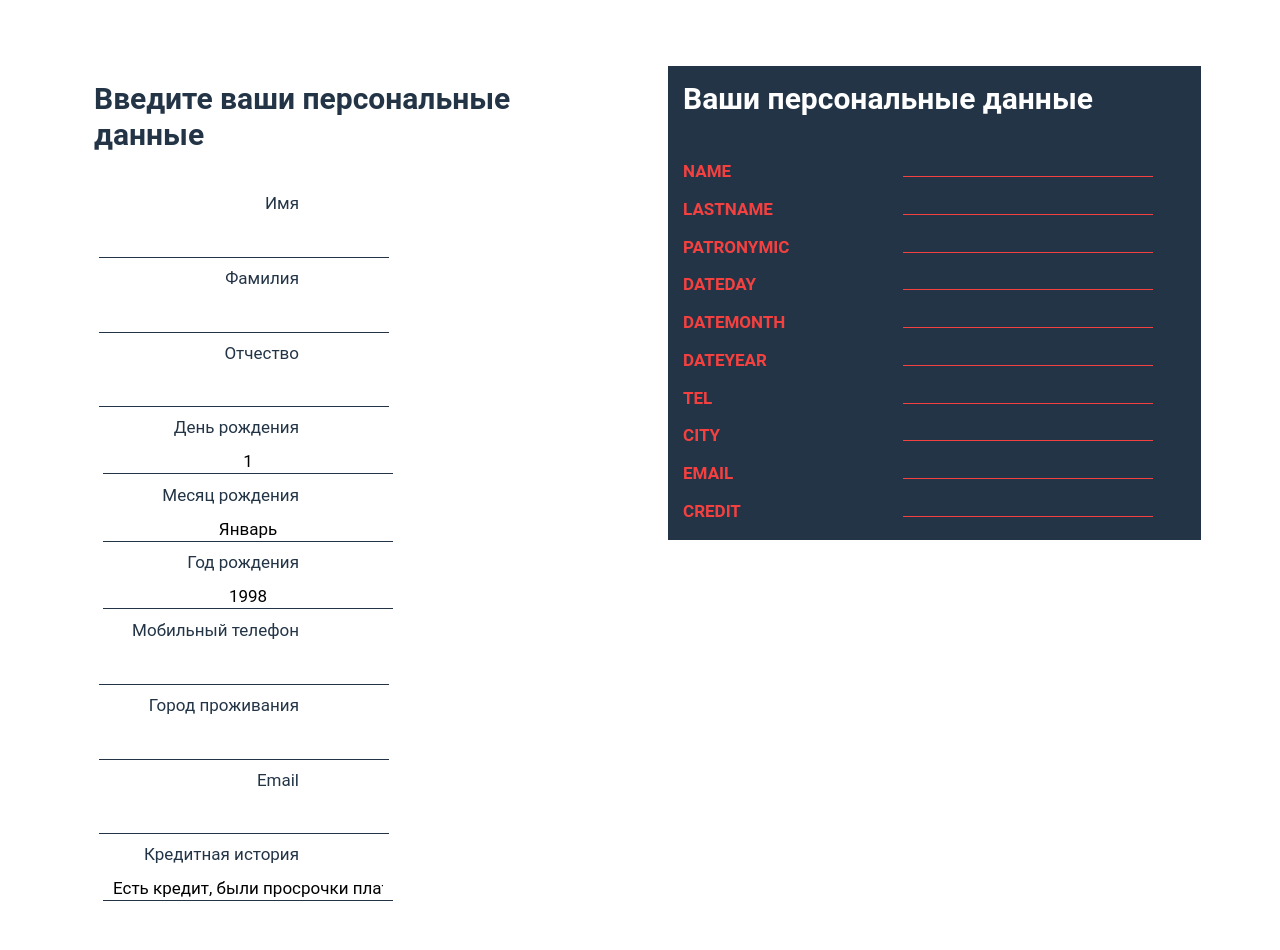
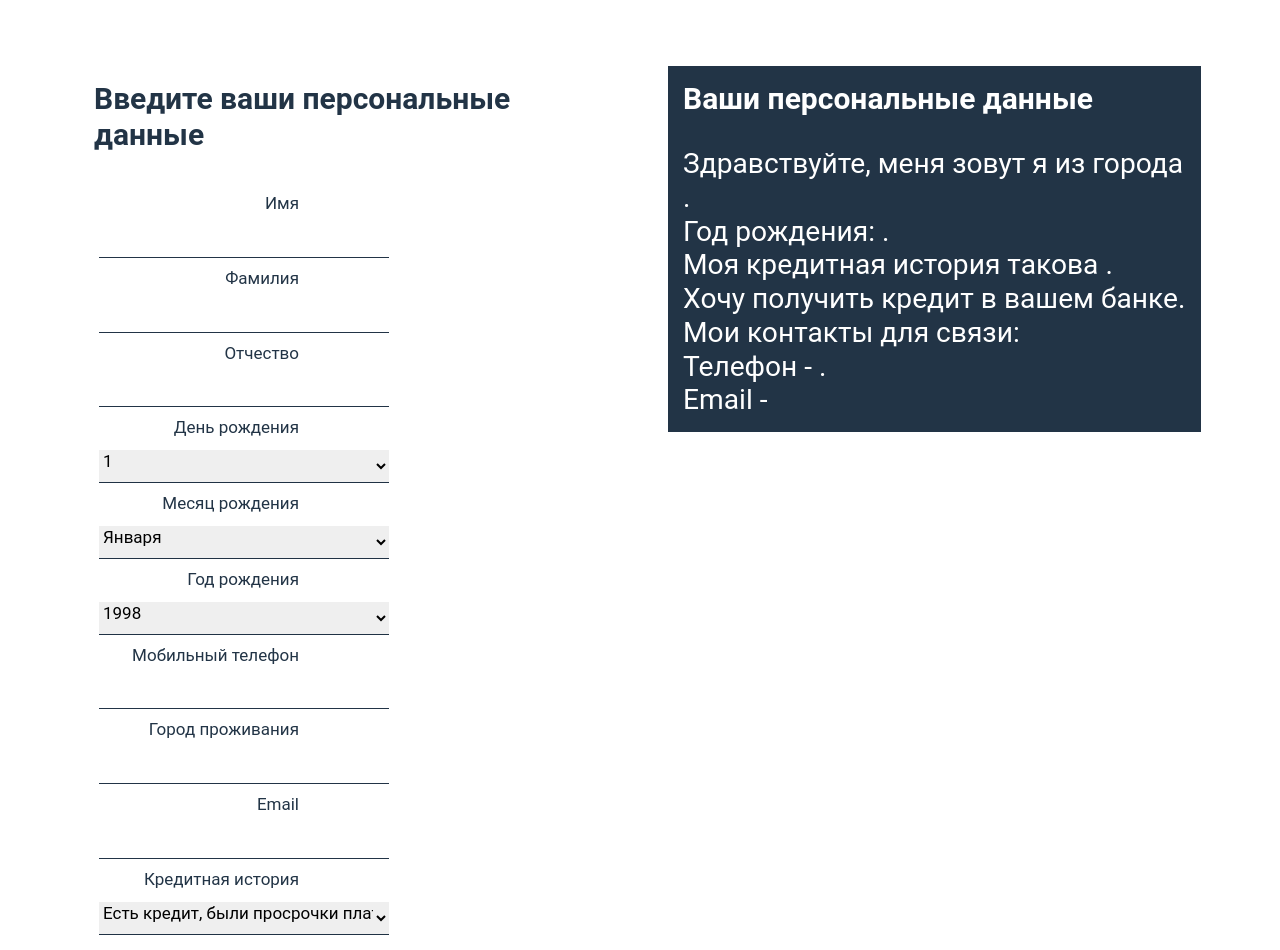
Before and after one commit to ArtemiusL/SalRedux, a React app: page / in a window 1280 px wide. Before the commit the page ends 917 px from the top, so only its background shows below. Built offline with nearby package versions, Linux system fonts and the light colour scheme; the HTML template or start-up script is replaced by a standard one.

Commit message:
Completed the display

```diff
--- /dev/null
+++ b/src/Util/arrayToObject.js
@@ -0,0 +1,8 @@
+export const arrayToObject = (array) => {
+  let NewObject = {};
+  array.forEach((item) => {
+    const {name, value} = item;
+    NewObject[name] = value
+  })
+  return NewObject;
+}
--- a/src/components/AppDoc.js
+++ b/src/components/AppDoc.js
@@ -1,21 +1,16 @@
 import React from 'react';
 import PropTypes from 'prop-types';
 import Display from './Display';
+import {arrayToObject} from '../Util/arrayToObject';
 
 class AppDoc extends React.Component {
     render() {
-    	let documentList = this.props.documentList;
+    	const {documentList} = this.props;
+      const data = arrayToObject(documentList);
         return (
-        		<div>
-        			{documentList.map((item, index) => {
-        				return (
-        					<Display
-        					name={item.name}
-        					value={item.value}
-                            key={index} />
-        					);
-        			})}
-        		</div>
+  				<Display
+            {...data}
+          />
         )
     }
 }
--- a/src/components/Display.js
+++ b/src/components/Display.js
@@ -3,10 +3,16 @@ import PropTypes from 'prop-types';
 
 class Display extends React.Component {
     render() {
+        const {name, lastName, patronymic, dateDay, dateMonth, dateYear, tel, city, email, credit} = this.props;
         return (
         	<div className="main-blank__item">
-            <h3 className="main-blank__item-title">{this.props.name}</h3>
-        	<p className="main-blank__item-value">{this.props.value}</p>
+            Здравствуйте, меня зовут {`${lastName} ${name} ${patronymic}`} я из города {`${city}`}. <br />
+            Год рождения: {`${dateDay} ${dateMonth} ${dateYear}`}. <br />
+            Моя кредитная история такова {`${credit}`}. <br />
+            Хочу получить кредит в вашем банке. <br />
+            Мои контакты для связи: <br />
+            Телефон - {`${tel}`}. <br />
+            Email - {`${email}`}
         	</div>
         )
     }
--- a/src/components/Input.js
+++ b/src/components/Input.js
@@ -10,7 +10,7 @@ class Input extends React.Component {
 
   onChange(e) {
     const onChange = this.props.onChange;
-    let value = e.target.value.trim().toLowerCase();
+    let value = e.target.value.trim();
     let name = e.target.name;
     if (value) {
       onChange(value, name);
--- a/src/data/data.js
+++ b/src/data/data.js
@@ -36,8 +36,8 @@ export const data = [
     name: 'dateMonth',
     label: 'Месяц рождения',
     text: '',
-    variant: ['Январь', 'Феварль', 'Март', 'Апрель', 'Май','Июнь',
-    'Июль', 'Август', 'Сентябрь', 'Октябрь', 'Ноябрь', 'Декабрь'],
+    variant: ['Января', 'Феварля', 'Март', 'Апреля', 'Май','Июня',
+    'Июля', 'Август', 'Сентября', 'Октября', 'Ноября', 'Декабря'],
     lowerLimit: null,
     upperLimit: null
   },
--- a/src/style/style.css
+++ b/src/style/style.css
@@ -102,6 +102,15 @@ html {
 	line-height: 20px;
 	padding-bottom: 10px;
 }
+.form-flex__item select {
+	border: none;
+	border-bottom: 1px solid rgba(10,30,50,0.9);
+	display: inline-block;
+	width: 290px;
+	font-size: 17px;
+	line-height: 20px;
+	padding-bottom: 10px;
+}
 .form-flex__item label::after {
 	content: '';
 	display: none;
@@ -150,7 +159,7 @@ html {
 .form-flex__item.fail .form-flex__validation {
 	display: block;
 }
-.form-flex__item select {
+/*.form-flex__item select {
 	border: none;
 	border-bottom: 1px solid rgba(10,30,50,0.9);
 	display: inline-block;
@@ -164,9 +173,9 @@ html {
 	appearance:none;
 	margin: 0px 4px;
 	text-align: center;
-  -moz-appearance:none; /* Firefox */
-  -webkit-appearance:none; /* Safari and Chrome */
-}
+  -moz-appearance:none;
+  -webkit-appearance:none;
+}*/
 .form-flex__item--select {
 	display: flex;
 	padding: 15px 0px;
```
Also changed, not shown: 3 other files (tests, documents, lock files or other folders).
